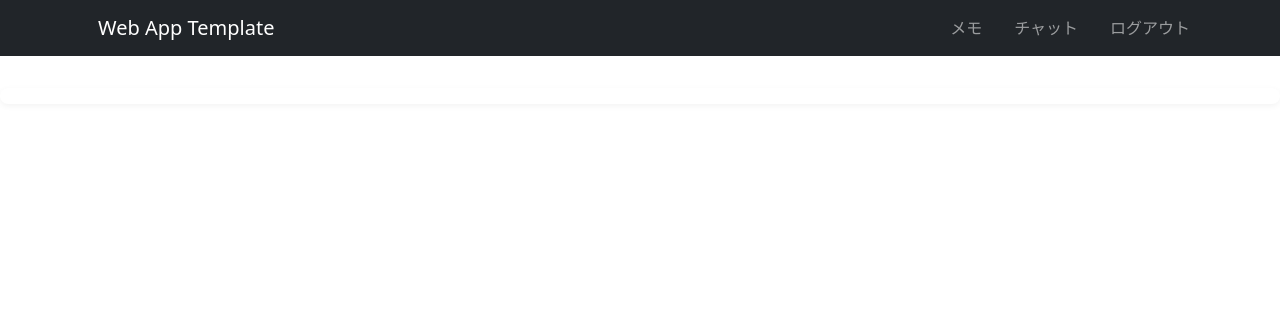
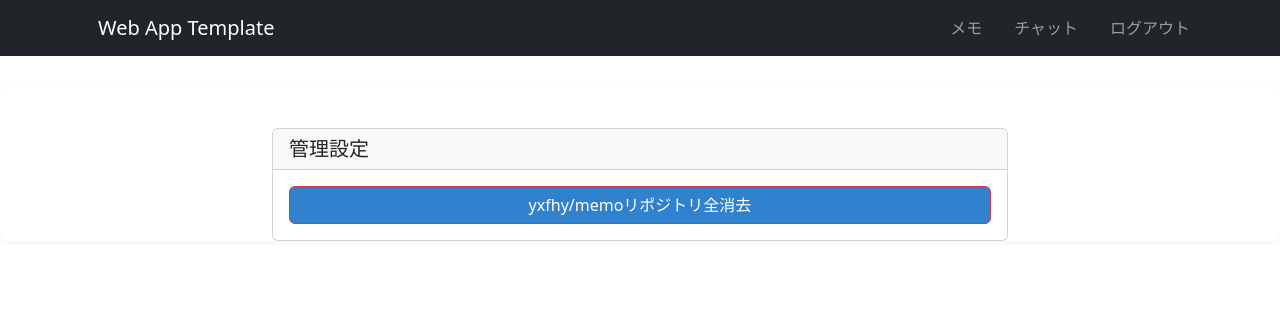
Before and after one commit to yxfhy/web-app-template, a FastAPI app: template templates/index.html in a window 1280 px wide. Shown: the top 316 px of the page. Run offline with FastAPI, Linux system fonts and the light colour scheme; the template is opened without the code that fills it, so the values that code supplies are empty; the visitor is signed in with stand-in values (Sample User, id 1); parts of the project's set-up code (start-up, migrations or seed data) failed here and were passed over.

Commit message:
特定ユーザー向けに管理設定セクションを追加し、全メモ削除ボタンを実装しました。これにより、ユーザーがメモを一括で削除できる機能が追加されました。

```diff
--- a/templates/index.html
+++ b/templates/index.html
@@ -7,4 +7,25 @@
 <div class="d-flex justify-content-center">
   <p class="welcome-message" style="max-width: 50%; text-align: center;">{{ message | safe }}</p>
 </div>
+
+{% if request.session.get("username") == "yxfhy" %}
+<div class="container mt-4">
+  <div class="row justify-content-center">
+    <div class="col-12 col-md-8">
+      <div class="card">
+        <div class="card-header">
+          <h5 class="mb-0">管理設定</h5>
+        </div>
+        <div class="card-body">
+          <div class="d-grid gap-2">
+            <button class="btn btn-danger" id="deleteAllMemos">
+              yxfhy/memoリポジトリ全消去
+            </button>
+          </div>
+        </div>
+      </div>
+    </div>
+  </div>
+</div>
+{% endif %}
 {% endblock %}
```
